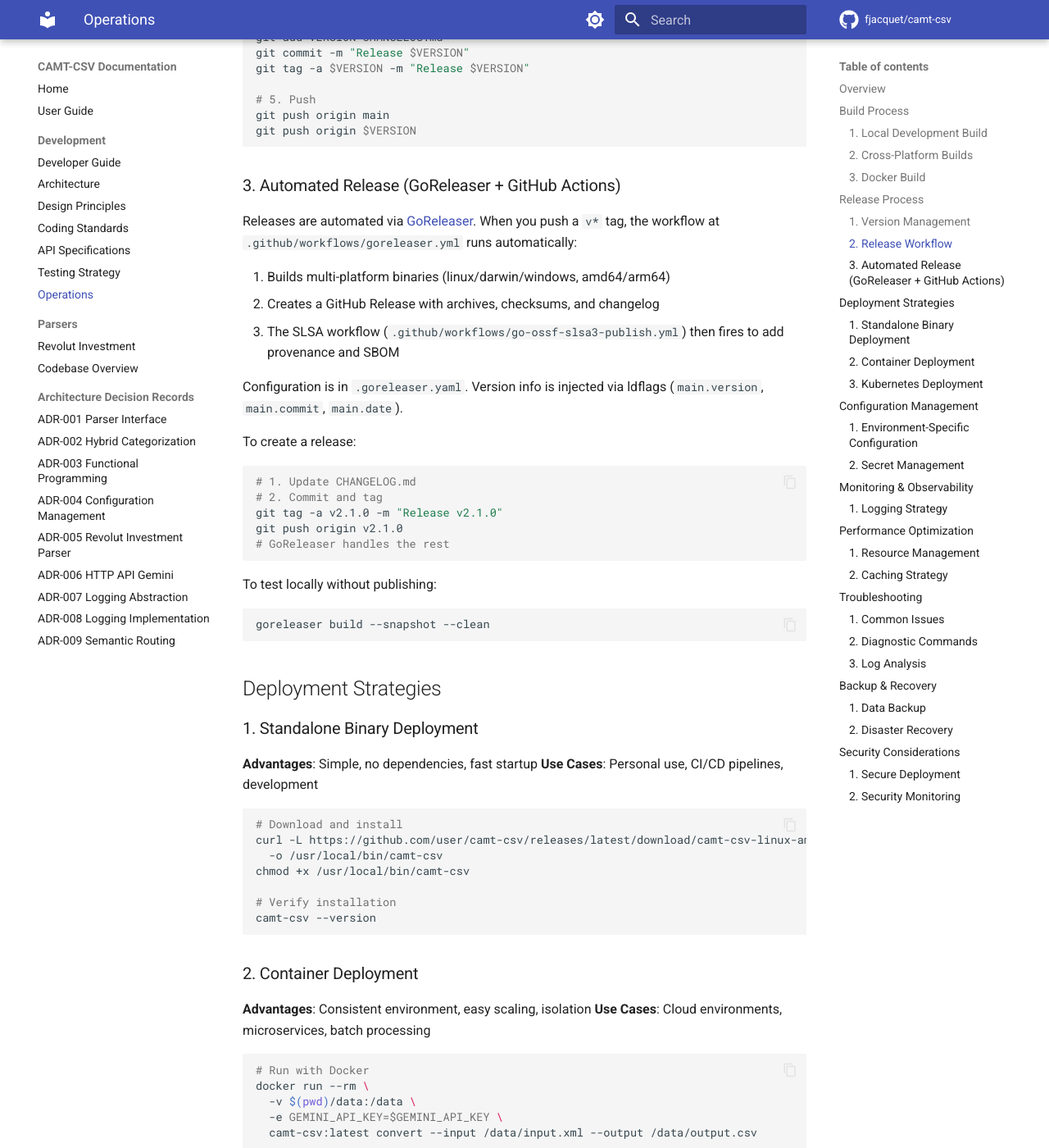
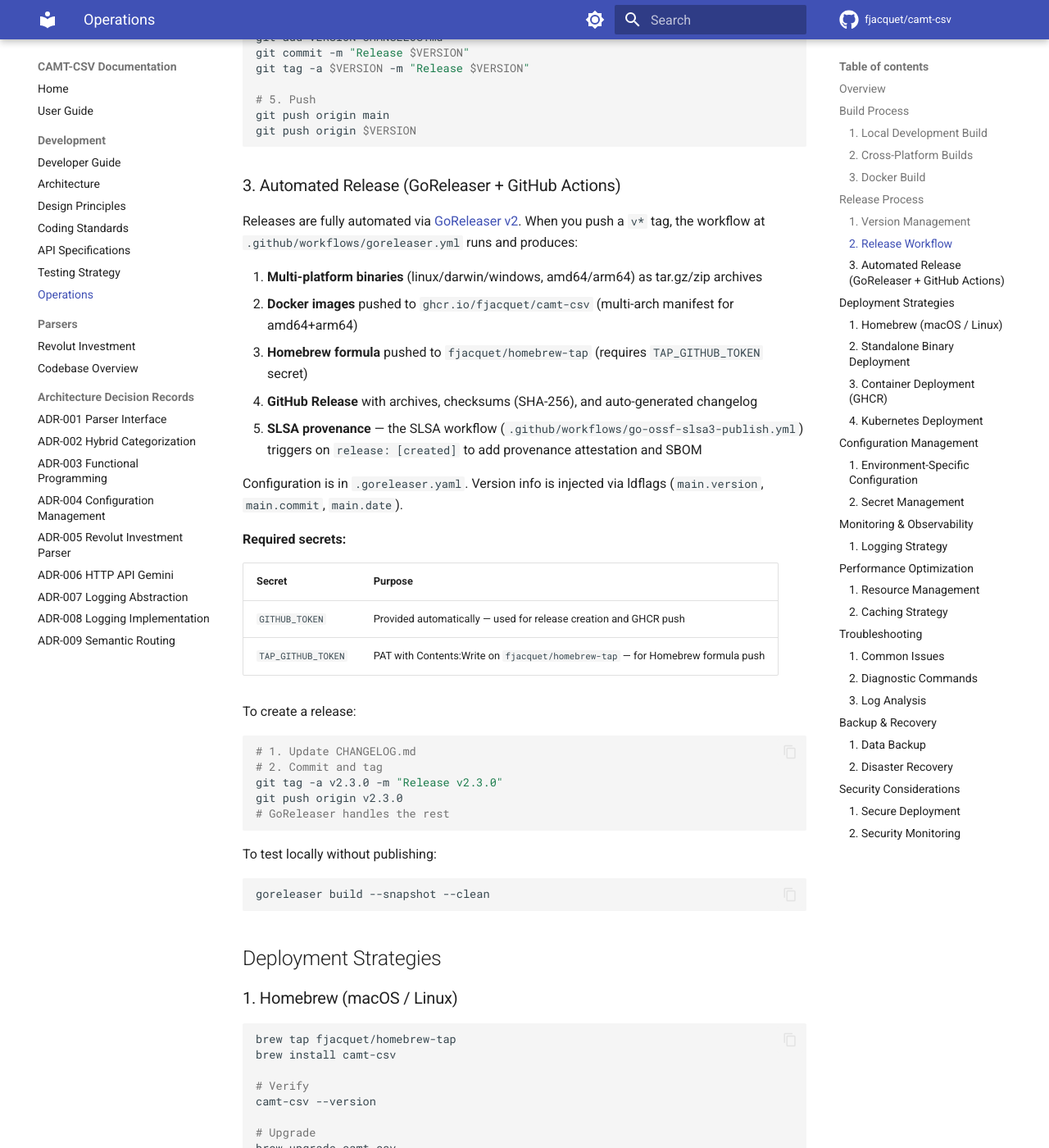
Before and after one commit to fjacquet/camt-csv, an MkDocs documentation site: the page built from docs/operations.md, in a window 1280 px wide and 1400 px high, scrolled down 2544 px. Shown: the whole window at 82% size. Built offline with MkDocs 1.6.1 and Material for MkDocs 9.7.7, drawn with Linux system fonts in a browser that asks for light colours; comment, search, counter and statistics services are not loaded; some of the changed text lies outside the part shown.

Commit message:
docs: add Homebrew, Docker, and GHCR installation instructions
Update README, user guide, and operations guide with all installation
methods: Homebrew tap, GHCR Docker images, binary downloads, and
build from source. Document full release pipeline including secrets.

Co-Authored-By: Claude Opus 4.6 <noreply@anthropic.com>

````diff
--- a/docs/operations.md
+++ b/docs/operations.md
@@ -127,21 +127,30 @@ git push origin $VERSION
 
 ### 3. Automated Release (GoReleaser + GitHub Actions)
 
-Releases are automated via [GoReleaser](https://goreleaser.com/). When you push a `v*` tag, the workflow at `.github/workflows/goreleaser.yml` runs automatically:
+Releases are fully automated via [GoReleaser v2](https://goreleaser.com/). When you push a `v*` tag, the workflow at `.github/workflows/goreleaser.yml` runs and produces:
 
-1. Builds multi-platform binaries (linux/darwin/windows, amd64/arm64)
-2. Creates a GitHub Release with archives, checksums, and changelog
-3. The SLSA workflow (`.github/workflows/go-ossf-slsa3-publish.yml`) then fires to add provenance and SBOM
+1. **Multi-platform binaries** (linux/darwin/windows, amd64/arm64) as tar.gz/zip archives
+2. **Docker images** pushed to `ghcr.io/fjacquet/camt-csv` (multi-arch manifest for amd64+arm64)
+3. **Homebrew formula** pushed to `fjacquet/homebrew-tap` (requires `TAP_GITHUB_TOKEN` secret)
+4. **GitHub Release** with archives, checksums (SHA-256), and auto-generated changelog
+5. **SLSA provenance** — the SLSA workflow (`.github/workflows/go-ossf-slsa3-publish.yml`) triggers on `release: [created]` to add provenance attestation and SBOM
 
 Configuration is in `.goreleaser.yaml`. Version info is injected via ldflags (`main.version`, `main.commit`, `main.date`).
+
+**Required secrets:**
+
+| Secret | Purpose |
+|--------|---------|
+| `GITHUB_TOKEN` | Provided automatically — used for release creation and GHCR push |
+| `TAP_GITHUB_TOKEN` | PAT with Contents:Write on `fjacquet/homebrew-tap` — for Homebrew formula push |
 
 To create a release:
 
 ```bash
 # 1. Update CHANGELOG.md
 # 2. Commit and tag
-git tag -a v2.1.0 -m "Release v2.1.0"
-git push origin v2.1.0
+git tag -a v2.3.0 -m "Release v2.3.0"
+git push origin v2.3.0
 # GoReleaser handles the rest
 ```
 
@@ -153,38 +162,52 @@ goreleaser build --snapshot --clean
 
 ## Deployment Strategies
 
-### 1. Standalone Binary Deployment
-
-**Advantages**: Simple, no dependencies, fast startup
-**Use Cases**: Personal use, CI/CD pipelines, development
+### 1. Homebrew (macOS / Linux)
 
 ```bash
-# Download and install
-curl -L https://github.com/user/camt-csv/releases/latest/download/camt-csv-linux-amd64 \
-  -o /usr/local/bin/camt-csv
-chmod +x /usr/local/bin/camt-csv
+brew tap fjacquet/homebrew-tap
+brew install camt-csv
+
+# Verify
+camt-csv --version
+
+# Upgrade
+brew upgrade camt-csv
+```
+
+### 2. Standalone Binary Deployment
+
+Download pre-built binaries from [GitHub Releases](https://github.com/fjacquet/camt-csv/releases/latest).
+
+```bash
+# Example: Linux amd64
+curl -L https://github.com/fjacquet/camt-csv/releases/latest/download/camt-csv_$(curl -s https://api.github.com/repos/fjacquet/camt-csv/releases/latest | grep tag_name | cut -d'"' -f4 | sed 's/v//')_linux_amd64.tar.gz | tar xz
+chmod +x camt-csv
+sudo mv camt-csv /usr/local/bin/
 
 # Verify installation
 camt-csv --version
 ```
 
-### 2. Container Deployment
+### 3. Container Deployment (GHCR)
 
-**Advantages**: Consistent environment, easy scaling, isolation
-**Use Cases**: Cloud environments, microservices, batch processing
+Multi-arch Docker images (amd64/arm64) are published to GitHub Container Registry on every release.
 
 ```bash
+# Pull the latest image
+docker pull ghcr.io/fjacquet/camt-csv:latest
+
 # Run with Docker
 docker run --rm \
   -v $(pwd)/data:/data \
   -e GEMINI_API_KEY=$GEMINI_API_KEY \
-  camt-csv:latest convert --input /data/input.xml --output /data/output.csv
+  ghcr.io/fjacquet/camt-csv:latest camt -i /data/input.xml -o /data/output.csv
 
 # Docker Compose for batch processing
 version: '3.8'
 services:
   camt-csv:
-    image: camt-csv:latest
+    image: ghcr.io/fjacquet/camt-csv:latest
     volumes:
       - ./input:/input
       - ./output:/output
@@ -194,7 +217,7 @@ services:
     command: convert --input /input/statements.xml --output /output/transactions.csv
 ```
 
-### 3. Kubernetes Deployment
+### 4. Kubernetes Deployment
 
 **Use Cases**: Large-scale processing, enterprise environments
 
@@ -216,7 +239,7 @@ spec:
     spec:
       containers:
       - name: camt-csv
-        image: camt-csv:latest
+        image: ghcr.io/fjacquet/camt-csv:latest
         env:
         - name: GEMINI_API_KEY
           valueFrom:
@@ -317,7 +340,7 @@ log.WithFields(logrus.Fields{
 version: '3.8'
 services:
   camt-csv:
-    image: camt-csv:latest
+    image: ghcr.io/fjacquet/camt-csv:latest
     logging:
       driver: "json-file"
       options:
````
Also changed, not shown: README.md (+22 -13 lines), docs/user-guide.md (+26 -10 lines).
